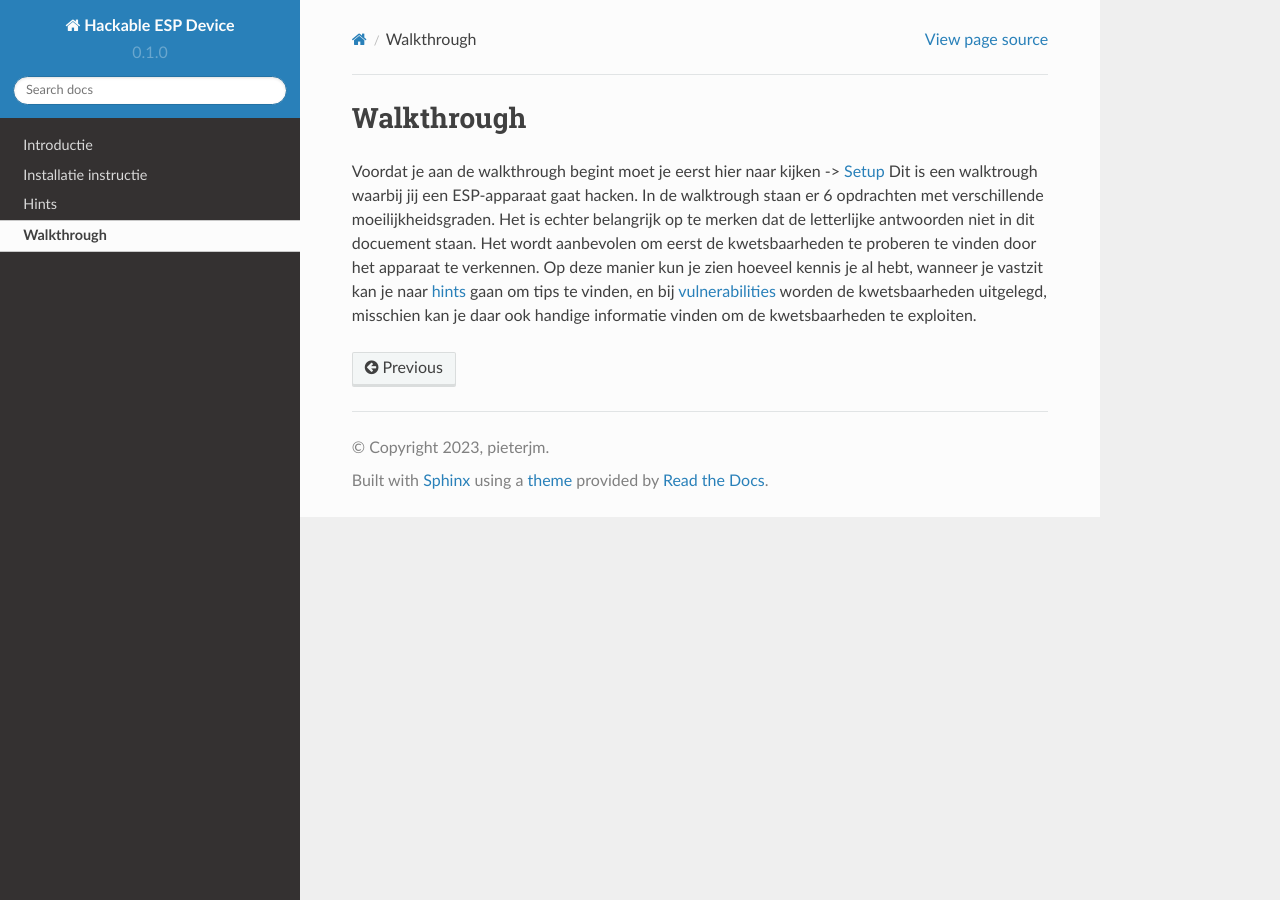
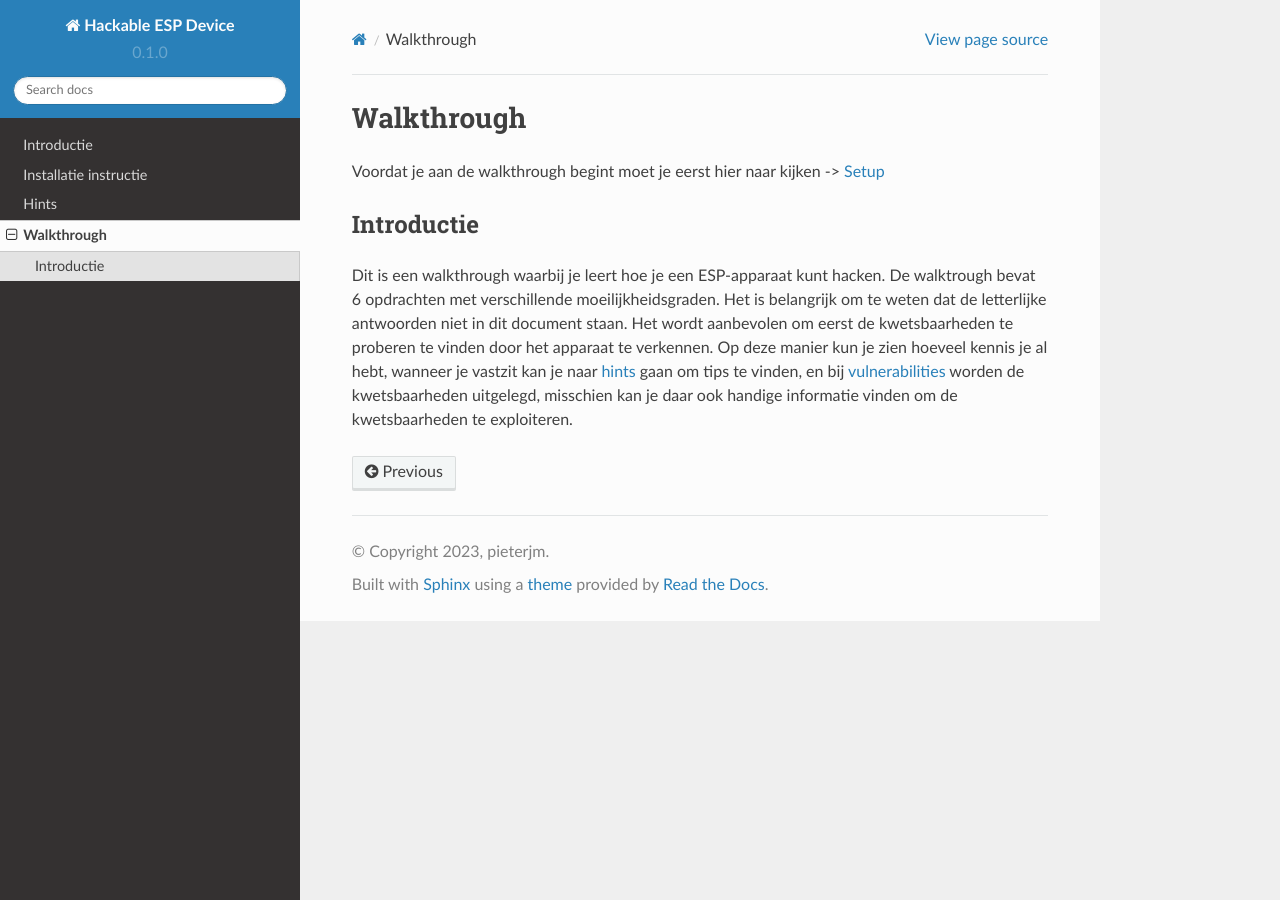
Before and after one commit to HollandCasino/Hackable-ESP-Device-v2, a Sphinx documentation site: the page built from docs/source/walkthrough.rst, in a window 1280 px wide. Built offline with Sphinx 7.4.7 and the Read the Docs theme 2.0.0, drawn with Linux system fonts in a browser that asks for light colours; pages that are not in the unit, such as notebooks, are missing from menus.

Commit message:
Update walkthrough.rst

```diff
--- a/docs/source/walkthrough.rst
+++ b/docs/source/walkthrough.rst
@@ -1,4 +1,7 @@
 Walkthrough
 =====
 Voordat je aan de walkthrough begint moet je eerst hier naar kijken -> `Setup <setup.rst>`_
-Dit is een walktrough waarbij jij een ESP-apparaat gaat hacken. In de walktrough staan er 6 opdrachten met verschillende moeilijkheidsgraden. Het is echter belangrijk op te merken dat de letterlijke antwoorden niet in dit docuement staan. Het wordt aanbevolen om eerst de kwetsbaarheden te proberen te vinden door het apparaat te verkennen. Op deze manier kun je zien hoeveel kennis je al hebt, wanneer je vastzit kan je naar `hints <hints.rst>`_  gaan om tips te vinden, en bij `vulnerabilities <vulnerabilities.rst>`_ worden de kwetsbaarheden uitgelegd, misschien kan je daar ook handige informatie vinden om de kwetsbaarheden te exploiten.
+
+Introductie
+-------------
+Dit is een walkthrough waarbij je leert hoe je een ESP-apparaat kunt hacken. De walktrough bevat 6 opdrachten met verschillende moeilijkheidsgraden. Het is belangrijk om te weten dat de letterlijke antwoorden niet in dit document staan. Het wordt aanbevolen om eerst de kwetsbaarheden te proberen te vinden door het apparaat te verkennen. Op deze manier kun je zien hoeveel kennis je al hebt, wanneer je vastzit kan je naar `hints <hints.rst>`_  gaan om tips te vinden, en bij `vulnerabilities <vulnerabilities.rst>`_ worden de kwetsbaarheden uitgelegd, misschien kan je daar ook handige informatie vinden om de kwetsbaarheden te exploiteren.
```
